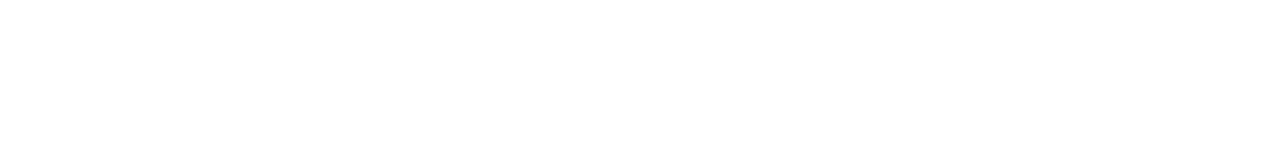
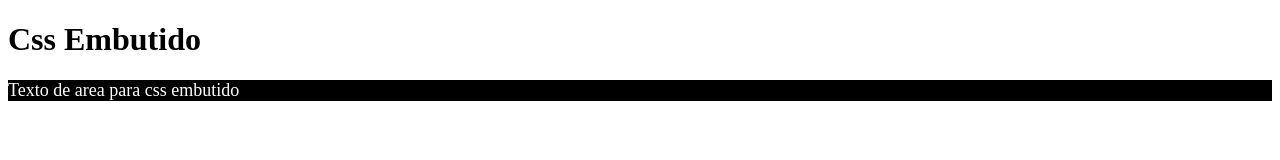
Before and after one commit to ProfMatheusC/IOT, a plain HTML site: page aula01/CSSEmbutido/CSSEmbutido.html in a window 1280 px wide. Drawn offline with Linux system fonts and the light colour scheme.

Commit message:
Feature CSSEmbutido

```diff
--- a/aula01/CSSEmbutido/CSSEmbutido.html
+++ b/aula01/CSSEmbutido/CSSEmbutido.html
@@ -3,7 +3,13 @@
   <head>
     <meta charset="UTF-8" />
     <meta name="viewport" content="width=device-width, initial-scale=1.0" />
-    <title>Document</title>
+    <title>Aula com CSS Embutido</title>
   </head>
-  <body></body>
+  <body>
+    <h1>Css Embutido</h1>
+
+    <p style="background-color: black; color: white; font-size: 18px">
+      Texto de area para css embutido
+    </p>
+  </body>
 </html>
```
